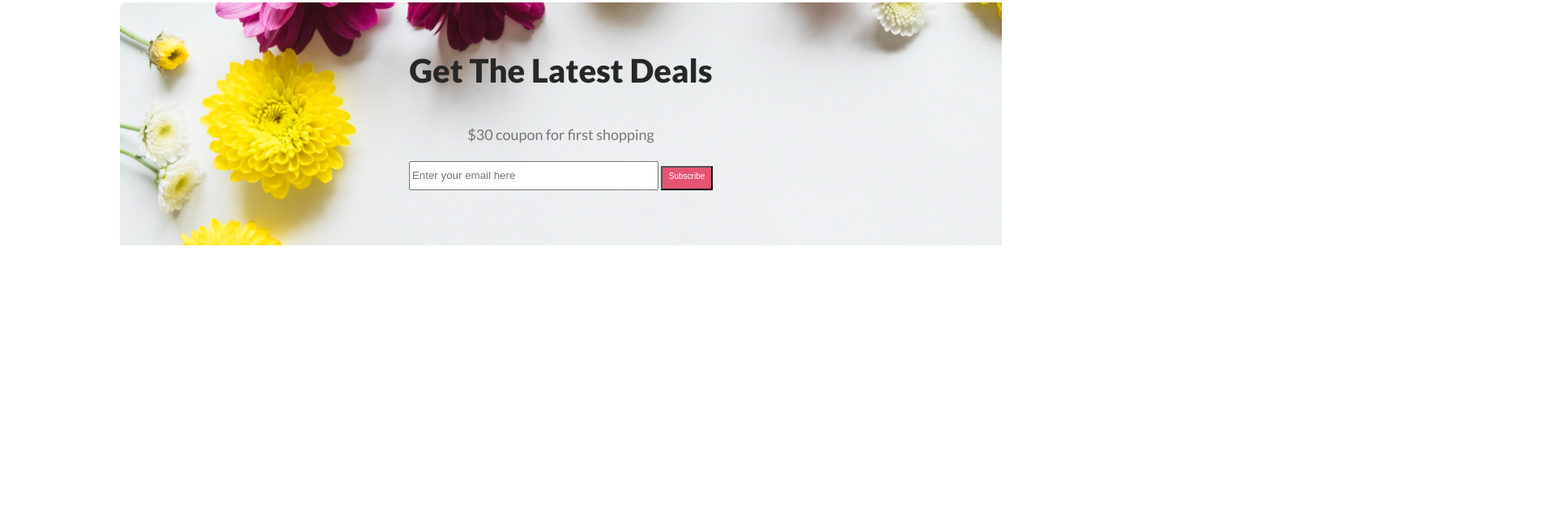
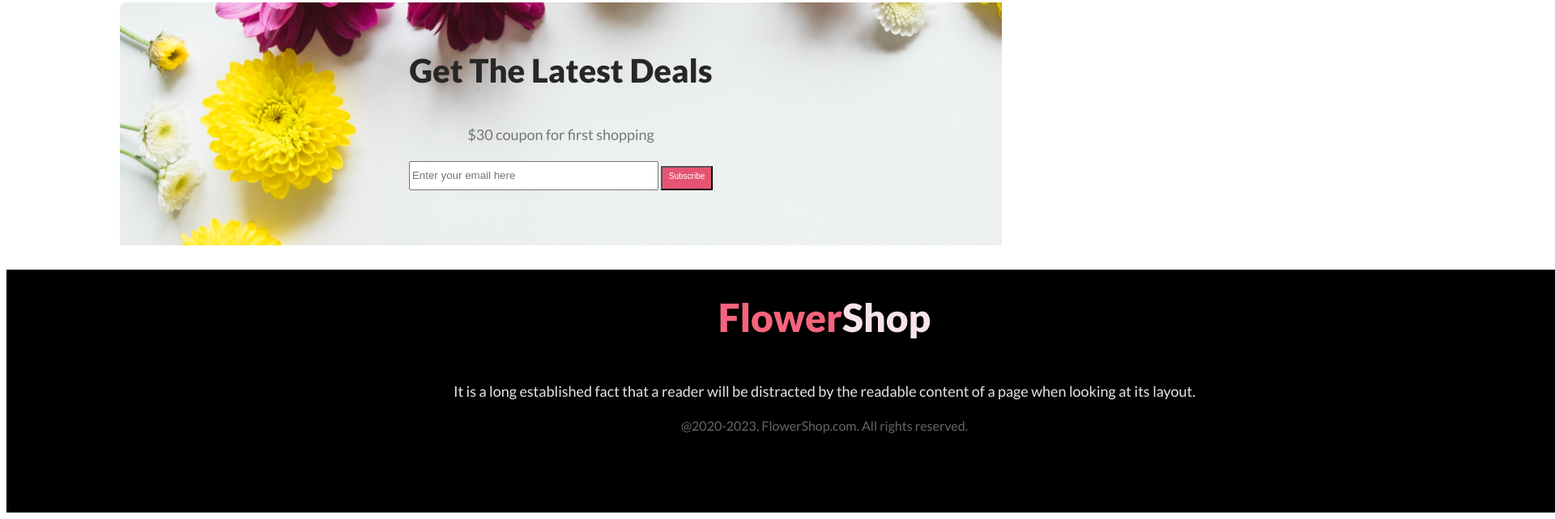
Before and after one commit to Mainul21/flower_shop, a plain HTML site: page index.html in a window 1280 px wide. Shown: the part 1214-1855 px from the top of the page at 81% size, 1920 px wide, since content can reach past the window. Before the commit the page ends 1525 px from the top, so only its background shows below. Drawn offline with Linux system fonts and the light colour scheme.

Commit message:
all done

```diff
--- a/index.html
+++ b/index.html
@@ -50,5 +50,12 @@
         </div>
     </section>
     </main>
+    <footer>
+        <h3 class="footer-heading"><span>Flower</span>Shop</h3>
+        <p class="footer-des">It is a long established fact that a reader will be distracted by the readable content of a page when looking at its layout.</p>
+        <p class="copyright">@2020-2023, FlowerShop.com. All rights reserved. </p>
+
+        </div>
+    </footer>
 </body>
 </html>
--- a/styles/flower.css
+++ b/styles/flower.css
@@ -161,3 +161,33 @@ ul{
     text-align: center;
     justify-content: center;
 }
+
+footer{
+    text-align: center;
+    background-color: black;
+    width: 2020px;
+    height: 300px;
+    flex-shrink: 0;
+    justify-content: center;
+}
+
+.footer-heading{
+    font-size: 48px;
+    font-weight: 800;
+    color: #f7e3e8;
+    margin-top: 30px;
+    padding-top: 30px;
+}
+.footer-des{
+    color: rgba(255, 255, 255, 0.90);
+    text-align: center;
+    font-size: 18px;
+    font-weight: 400;
+    line-height: 30px;
+}
+.copyright{
+    color: rgba(255, 255, 255, 0.40);
+    font-family: Lato;
+    font-size: 16px;
+    font-weight: 400;
+}
```
